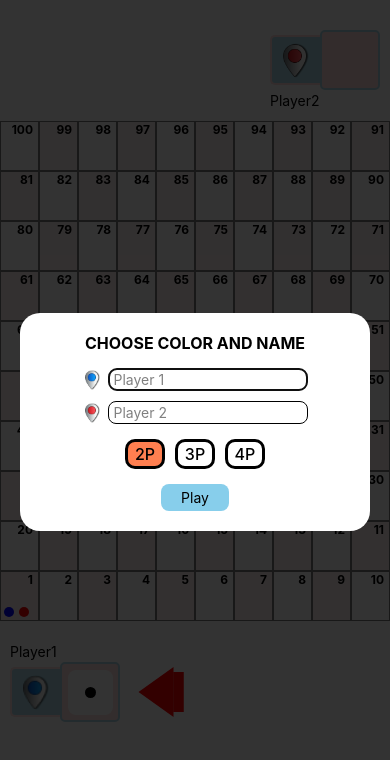
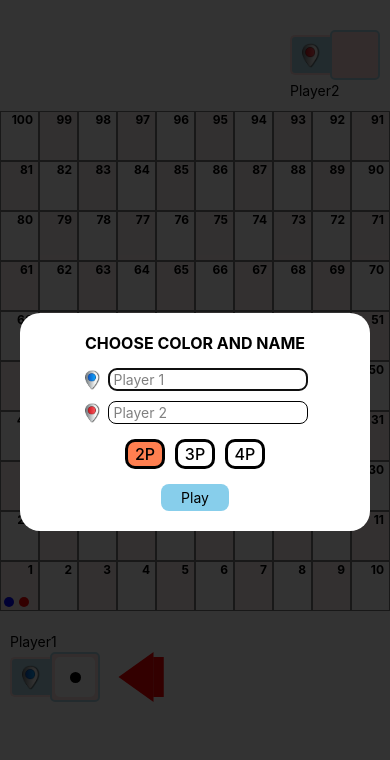
Before and after one commit to srikanth41684/snakeAndLadder, a React Native app: screen /play in a window 390 px wide. Shown: the top 760 px of the page. Built offline with nearby package versions, Linux system fonts and the light colour scheme.

Commit message:
dice size change

```diff
--- a/scr/main/components/Dice.js
+++ b/scr/main/components/Dice.js
@@ -38,8 +38,8 @@ const Dice = ({
           }}>
           <View
             style={{
-              height: 50,
-              width: 50,
+              height: 40,
+              width: 40,
               alignItems: 'center',
               justifyContent: 'center',
               backgroundColor: 'lightblue',
@@ -51,9 +51,9 @@ const Dice = ({
             }}>
             <Image
               style={{
-                width: 35,
+                width: 25,
                 resizeMode: 'contain',
-                height: 35,
+                height: 25,
               }}
               source={src}
             />
@@ -61,8 +61,8 @@ const Dice = ({
           <View
             style={{
               borderWidth: 2,
-              height: 60,
-              width: 60,
+              height: 50,
+              width: 50,
               justifyContent: 'center',
               alignItems: 'center',
               borderColor: 'lightblue',
@@ -80,10 +80,10 @@ const Dice = ({
                 <View style={{}}>
                   <View
                     style={{
-                      width: 45,
-                      height: 45,
+                      width: 40,
+                      height: 40,
                       backgroundColor: active ? '#fff' : 'lightgray',
-                      borderRadius: 8,
+                      borderRadius: 5,
                     }}>
                     {diseNumber == 1 && (
                       <View
@@ -315,9 +315,9 @@ export default Dice;
 
 const styles = StyleSheet.create({
   dot: {
-    width: 9,
-    height: 9,
+    width: 8,
+    height: 8,
     backgroundColor: '#000',
-    borderRadius: 9 / 2,
+    borderRadius: 8 / 2,
   },
 });
```
